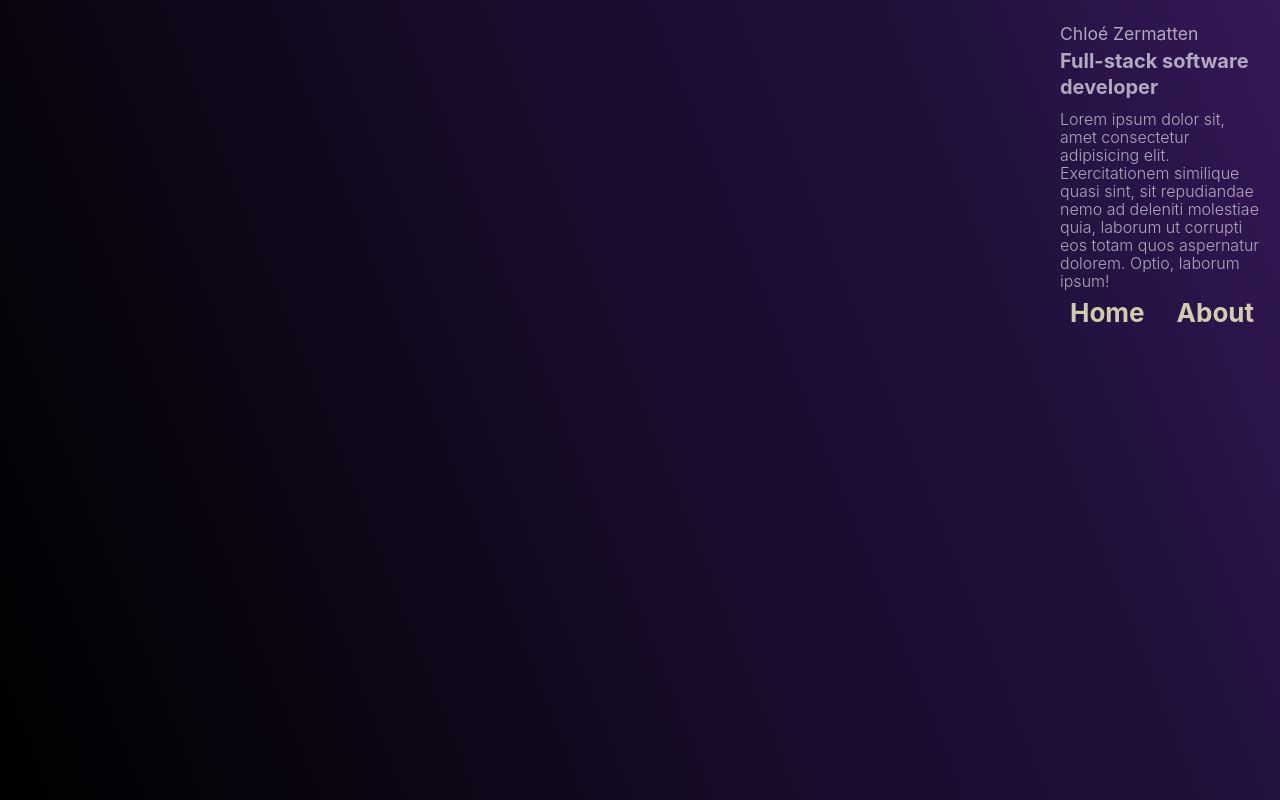
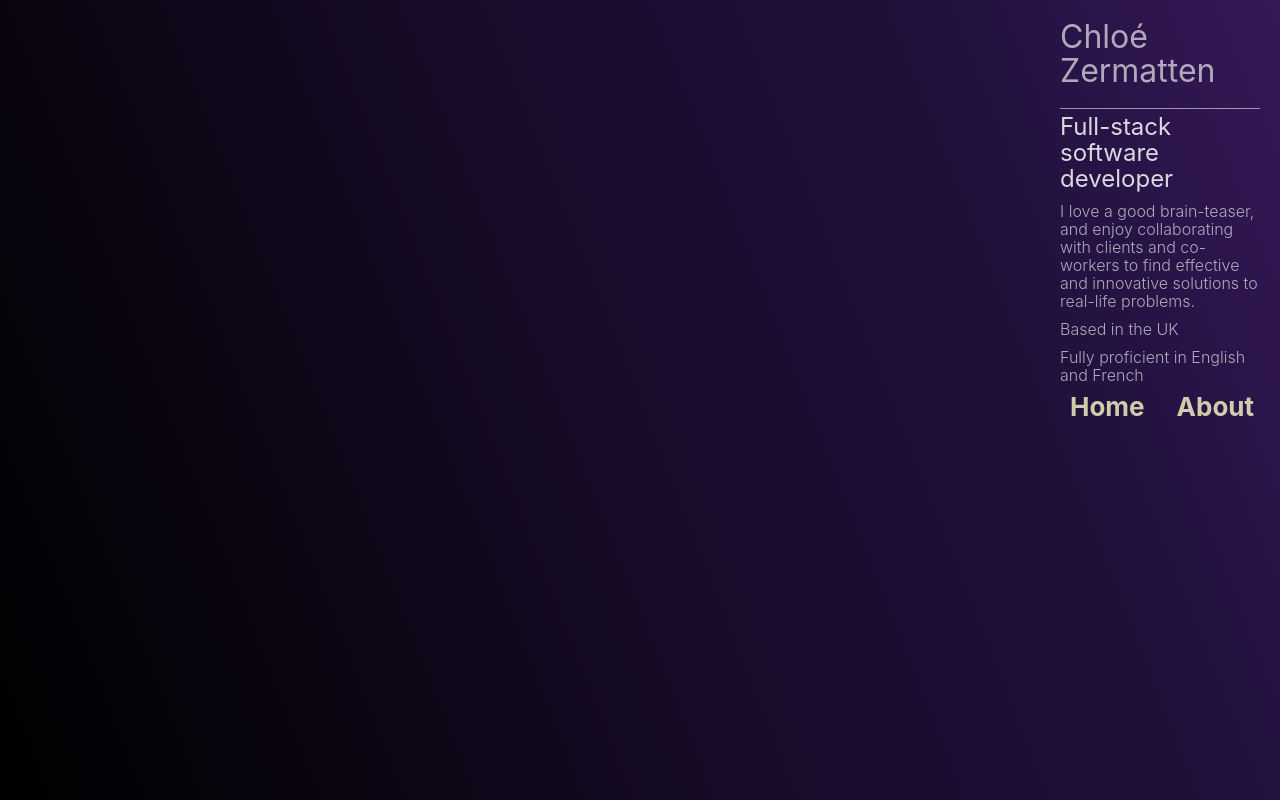
Before and after one commit to Chloe070196/my-portfolio, a Vue app: page / in a window 1280 px wide. Built offline with nearby package versions, Linux system fonts and the light colour scheme.

Commit message:
feat: update aside about section

```diff
--- a/src/components/AboutSection.vue
+++ b/src/components/AboutSection.vue
@@ -3,7 +3,19 @@
 <template>
     <section>
         <h1>Chloé Zermatten</h1>
-        <h3>Full-stack software developer</h3>
-        <p>Lorem ipsum dolor sit, amet consectetur adipisicing elit. Exercitationem similique quasi sint, sit repudiandae nemo ad deleniti molestiae quia, laborum ut corrupti eos totam quos aspernatur dolorem. Optio, laborum ipsum!</p>
+        <h2>Full-stack software developer</h2>
+        <p>I love a good brain-teaser, and enjoy collaborating with clients and co-workers to find effective and innovative solutions to real-life problems.</p>
+        <p>Based in the UK</p>
+        <p>Fully proficient in English and French</p>
     </section>
 </template>
+
+<style scoped>
+    h1 {
+        font-size: 32px;
+        line-height: 34px;
+        padding-bottom: 20px;
+        border-bottom: 1px solid rgba(255, 255, 255, 0.541);
+        margin-bottom: 5px;
+    }
+</style>
```
